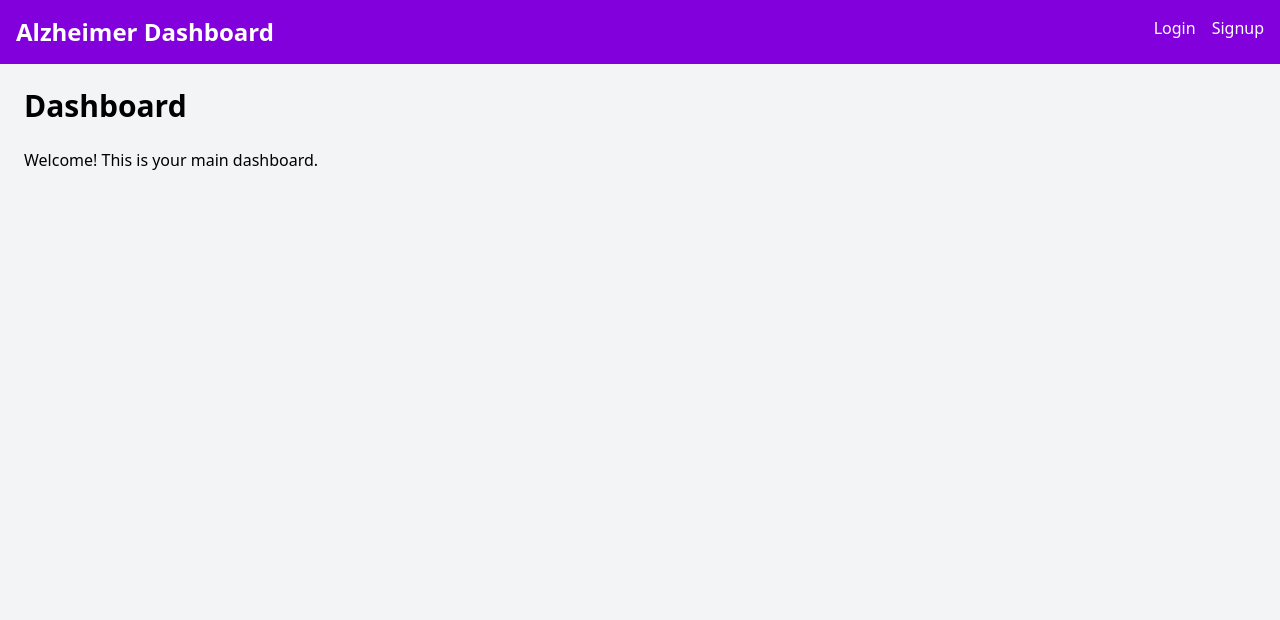
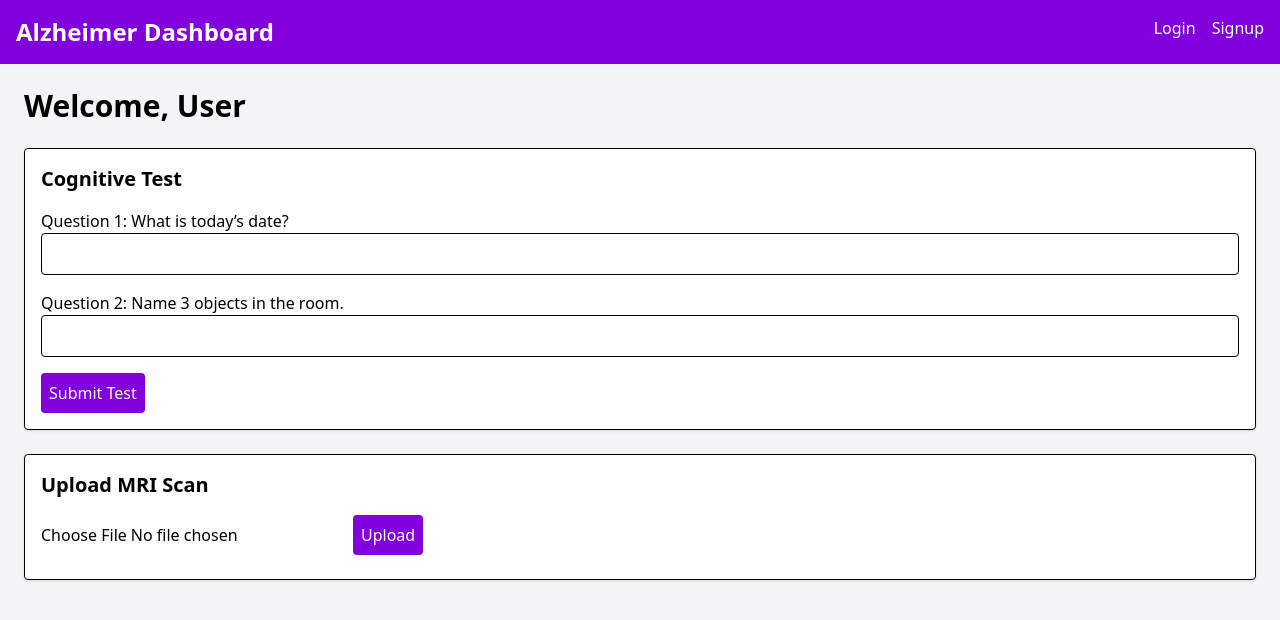
Before and after one commit to Muhammadumar123456/Alzheimer-disease-detection, a React (Vite) app: page /dashboard in a window 1280 px wide. Shown: the top 620 px of the page. Built offline with nearby package versions, Linux system fonts and the light colour scheme.

Commit message:
Add Dashboard page with CognitiveTest & conditional MRIUpload

```diff
--- a/src/pages/Dashboard.jsx
+++ b/src/pages/Dashboard.jsx
@@ -1,8 +1,15 @@
+import CognitiveTest from "./CognitiveTest";
+import MRIUpload from "./MRIUpload";
+
 const Dashboard = () => {
+  // Dummy cognitive test result
+  const cognitiveResult = "Possible Risk";
+
   return (
     <div className="p-6">
-      <h2 className="text-3xl font-bold mb-6">Dashboard</h2>
-      <p>Welcome! This is your main dashboard.</p>
+      <h2 className="text-3xl font-bold mb-6">Welcome, User</h2>
+      <CognitiveTest />
+      {cognitiveResult === "Possible Risk" && <MRIUpload />}
     </div>
   );
 };
```
